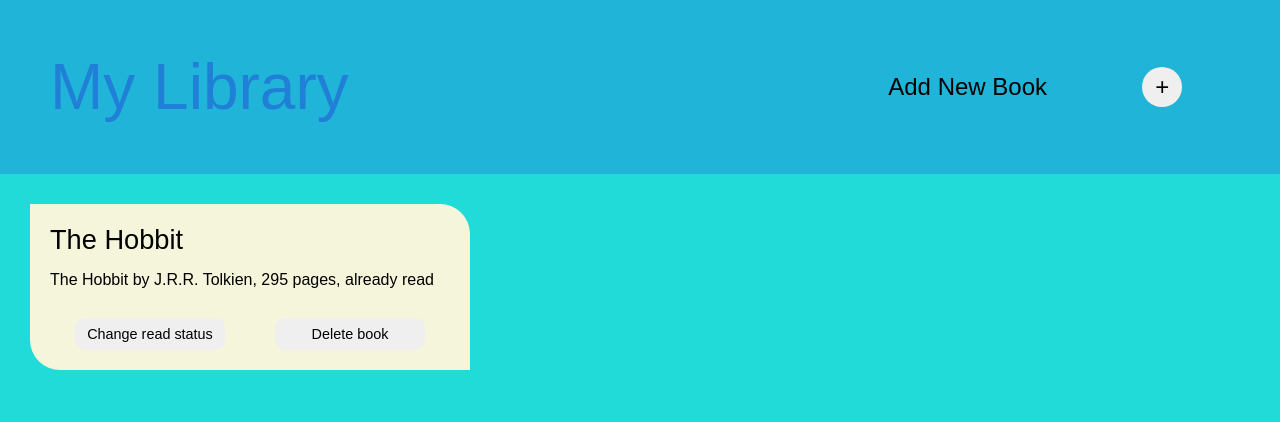
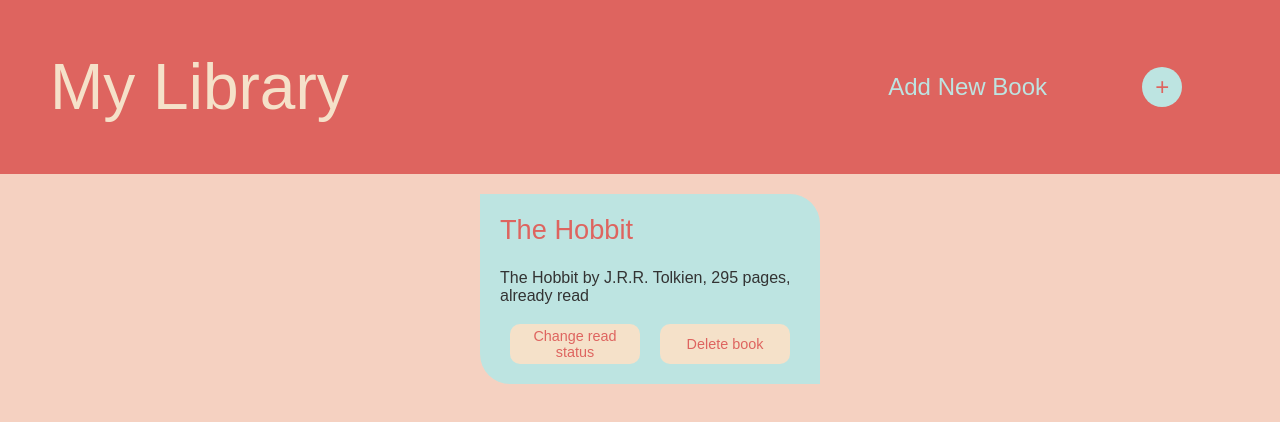
Before and after one commit to arkandria/TOPlibrary, a plain HTML site: page index.html in a window 1280 px wide. Drawn offline with Linux system fonts and the light colour scheme.

Commit message:
changed palette and minor css changes

```diff
--- a/javascript.js
+++ b/javascript.js
@@ -102,7 +102,7 @@ const onClick = (event) => {
 }
 window.addEventListener('click', onClick);
 
-//change read status
+//validation not possible because submit will reload page
 
 
 //first book
--- a/styles.css
+++ b/styles.css
@@ -9,14 +9,14 @@ body {
 
 }
 .title{
-    color: #2080d8;
+    color: #F5E1C9;
     font-size: 4em;
 }
 
 
 
 .title-bar {
-    background-color: #20b4d8;
+    background-color: #DE645F;
     display: flex;
     justify-content: space-between;
     align-items: center;
@@ -30,13 +30,16 @@ body {
     justify-content: space-around;
     align-items: center;
 }
-
+.new-text{
+    color:#BDE4E1
+}
 .new-button {
     border-style: none;
     border-radius: 50%;
-
+    background-color: #BDE4E1;
     height: 40px;
     width: 40px;
+    color:#DE645F
 }
 
 .check-read {
@@ -45,11 +48,16 @@ body {
 }
 
 .books-container{
-    background-color: #20dbd8;
+    background-color: #F5D1C1;
+    display: flex;
+    flex-wrap: wrap;
+    justify-content: center;
+    align-items: flex-start;
+    align-content: flex-start;
 
 }
 form {
-    background-color: #f8efb0;
+    background-color: #F5E1C9;
     padding: 50px;
     position: absolute;
     top: 30%;
@@ -73,7 +81,7 @@ input[type="text"]:focus-visible,
 input[type="number"]:focus-visible{
 
     border-style: solid;
-    border-color: #20b4d8;
+    border-color: #DEC197;
 
 }
 .button-container {
@@ -81,7 +89,7 @@ input[type="number"]:focus-visible{
     justify-content: space-around;
 }
 .button-container button {
-    width: 150px;
+    width: 130px;
     font-size: 0.9em;
     border-radius: 10px;
     border-style: none;
@@ -95,7 +103,7 @@ input[type="number"]:focus-visible{
     justify-self: center;
     border-style: none;
     border-radius: 10px;
-    background-color: #1fa4d6;
+    background-color: #DEC197;
     color: white;
 }
 .reset {
@@ -104,29 +112,32 @@ input[type="number"]:focus-visible{
     justify-self: center;
     border-style: none;
     border-radius: 10px;
-    background-color: #1fa4d6;
+    background-color: #DEC197;
     color: white;
 }
 
 
 
 .book-card {
-    background-color: beige;
+    background-color: #BDE4E1;
     padding: 20px;
-    width: 400px;
+    width: 300px;
     display: grid;
     grid-template-rows: repeat(3, 1fr);
     gap: 15px;
-    margin: 30px;
+    margin-top: 20px;
+    margin-left: 20px;
     border-radius: 0 30px;
+    height: 150px;
 }
 
 .book-title {
     font-size: 1.7em;
-
+    color: #DE645F;
 }
 
 .form-title {
+    color: #DE645F;
     font-size: 1.5em;
     display: flex;
     flex-direction: row;
@@ -138,8 +149,21 @@ input[type="number"]:focus-visible{
     justify-self: center;
     border-style: none;
     border-radius: 50%;
-    background-color: #1fa4d6;
+    background-color: #DEC197;
     color: white;
     position: relative;
     bottom: 50%;
 }
+label {
+    color: rgb(51, 51, 51);
+}
+
+.delete-book,
+.status-change {
+    background-color: #F5E1C9;
+    color: #DE645F;
+}
+
+.book-description {
+    color: rgb(51, 51, 51);
+}
```
